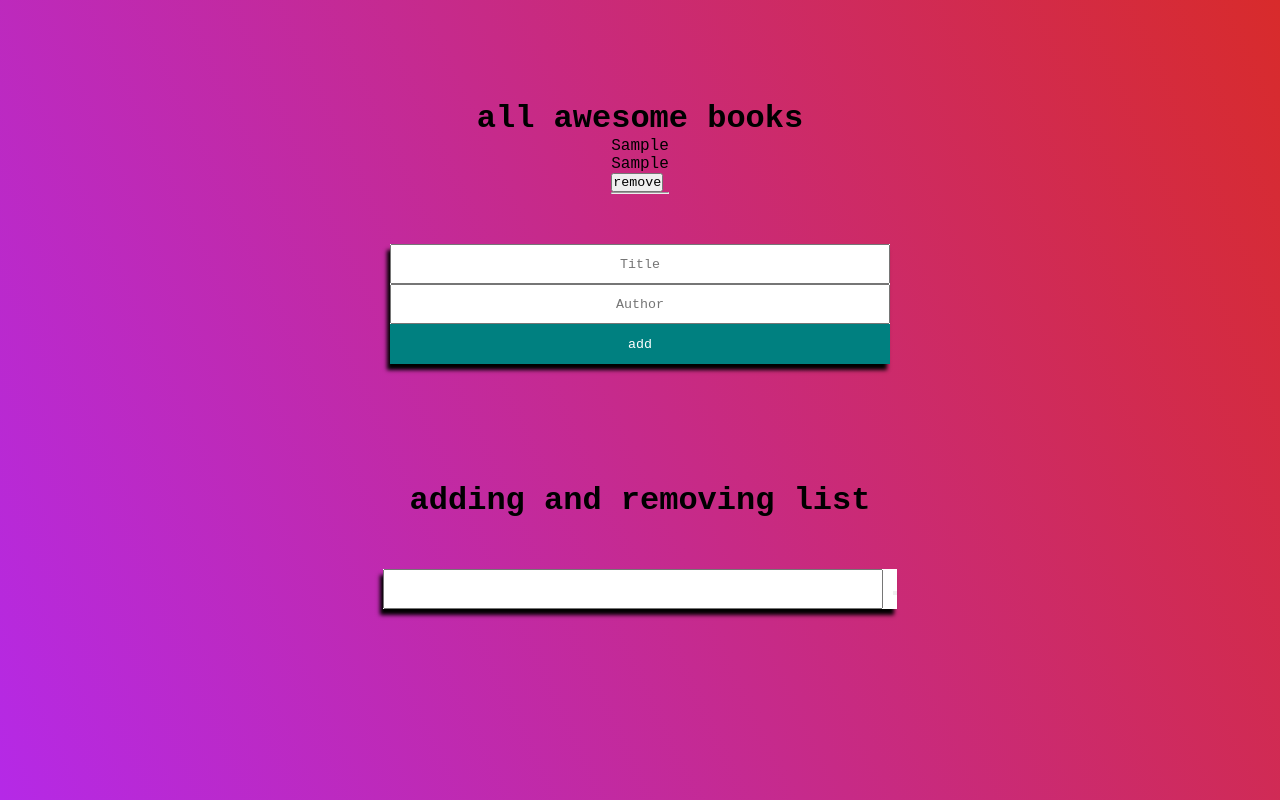
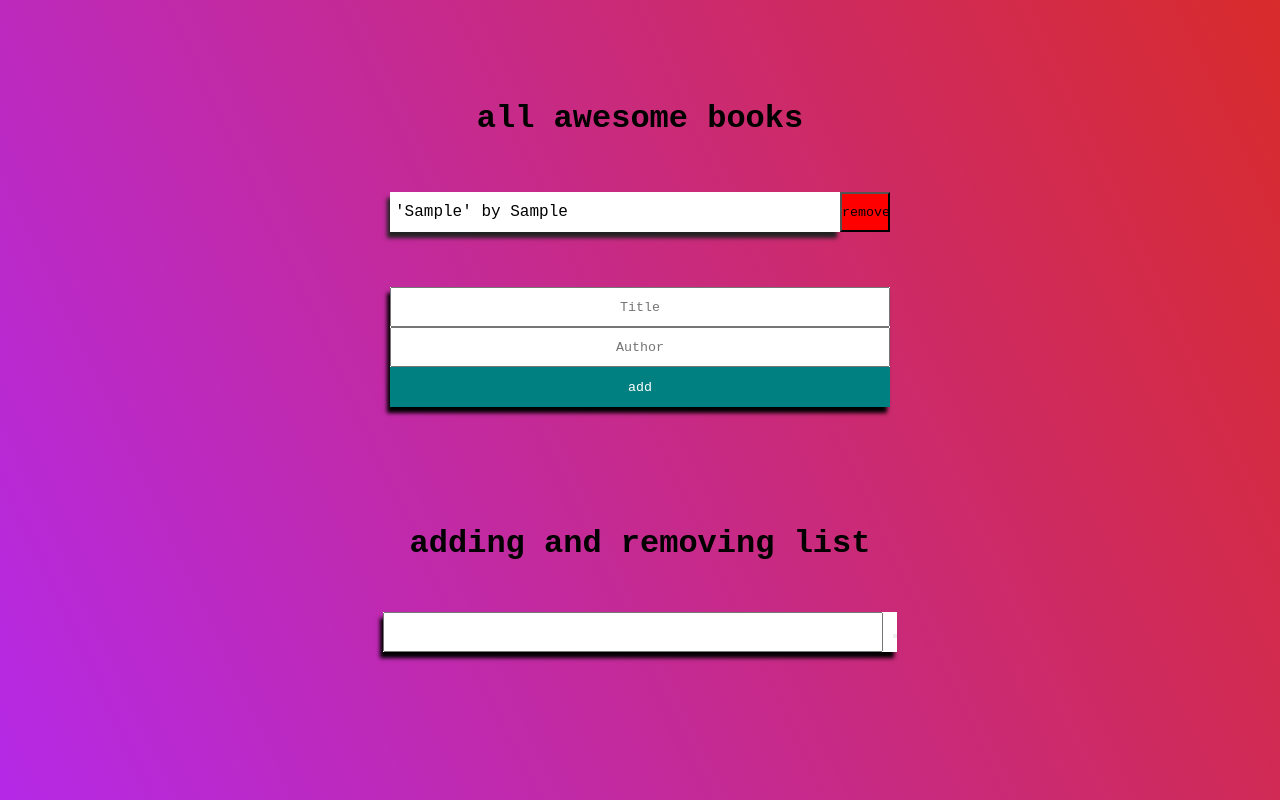
Before and after one commit to Kingno3l/Awesome-Books-Microverse-Module2-Week1, a website: page index.html in a window 1280 px wide. Both pictures are taken after typing "Sample", "Sample" into the empty fields and a click on the button "add". Drawn offline with Linux system fonts and the light colour scheme.

Commit message:
finished stying project

```diff
--- a/script.js
+++ b/script.js
@@ -1,45 +1,53 @@
-const form = document.querySelector('form');
-const listall = document.getElementsByClassName('listall')[0];
-
+class Book {
+  constructor(id, title, author) {
+      this.id = id;
+      this.title = title;
+      this.author = author;
+  }
+  addBook() {
+      let container = document.createElement('div');
+      container.className = "book-container";
+      container.dataset.id = this.id;
+      let itemHR = document.createElement('hr');
+      let buttonRemove = document.createElement('button');
+      buttonRemove.className = "btn";
+      buttonRemove.innerHTML = 'remove';
+      buttonRemove.dataset.id = this.id;
+      let itemP1 = document.createElement('li');
+      // let itemP2 = document.createElement('li');
+      let itemP1Text = document.createTextNode(`'${this.title}'` + ' by ' + this.author);
+      // let itemP2Text = document.createTextNode(this.title);
+      itemP1.appendChild(itemP1Text);
+      // itemP2.appendChild(itemP2Text);
+      container.appendChild(itemP1);
+      // container.appendChild(itemP2);
+      container.appendChild(buttonRemove);
+      // container.appendChild(itemHR);
+      listall.appendChild(container);
+  }
+  removeBook() {
+      let bookContainer = document.querySelector(`div[data-id="${this.id}"]`);
+      bookContainer.remove();
+  }
+}
+let form = document.querySelector('form')
 const addBook = (ev) => {
   ev.preventDefault();
-  const books = [{
-    id: Math.random() * 10000000,
-    title: document.getElementById('title').value,
-    author: document.getElementById('author').value,
-  }];
-    // clear the form for next entry...
+  let id = Math.random() * 10000000;
+  let title = document.getElementById('title').value;
+  let author = document.getElementById('author').value;
+  let book = new Book(id, title, author);
+  book.addBook();
+  //clear the form for next entry...
   form.reset();
-  books.forEach((book) => {
-    const container = document.createElement('div');
-    container.className = 'book-container';
-    container.dataset.id = book.id;
-    const itemHR = document.createElement('hr');
-    const buttonRemove = document.createElement('button');
-    buttonRemove.className = 'btn';
-    buttonRemove.innerHTML = 'remove';
-    buttonRemove.dataset.id = book.id;
-    const itemP1 = document.createElement('p');
-    const itemP2 = document.createElement('p');
-    const itemP1Text = document.createTextNode(book.title);
-    const itemP2Text = document.createTextNode(book.author);
-
-    itemP2.appendChild(itemP2Text);
-    itemP1.appendChild(itemP1Text);
-    container.appendChild(itemP1);
-    container.appendChild(itemP2);
-    container.appendChild(buttonRemove);
-    container.appendChild(itemHR);
-
-    listall.appendChild(container);
-  });
-};
-// console.log(listall);
-listall.addEventListener('click', (e) => {
-  if (e.target.classList.contains('btn')) {
-    const bookId = e.target.dataset.id;
-    const bookContainer = document.querySelector(`div[data-id="${bookId}"]`);
-    bookContainer.remove();
+}
+const listall = document.getElementsByClassName('listall')[0];
+console.log(listall);
+listall.addEventListener("click", (e) => {
+  if(e.target.classList.contains("btn")){
+      let bookId = e.target.dataset.id;
+      let book = new Book(bookId);
+      book.removeBook();
   }
 });
 document.addEventListener('DOMContentLoaded', () => {
--- a/style.css
+++ b/style.css
@@ -48,3 +48,30 @@ form input{
     outline: none;
     cursor: pointer;
 }
+
+.book-container{
+    width: 500px;
+    margin-top: 50px;
+    display: flex;
+}
+
+li{
+    width: 100%;
+    background: #fff;
+    height: 40px;
+    line-height: 40px;
+    padding: 0 5px;
+    position: relative;
+    cursor: pointer;
+    display: flex;
+    margin: 5px 0;
+    box-shadow: -3px 6px 4px #222;
+}
+
+.btn{
+    height: 40px;
+    background-color: red;
+    position: relative;
+    width: 50px;
+    top: 5px;
+}
```
